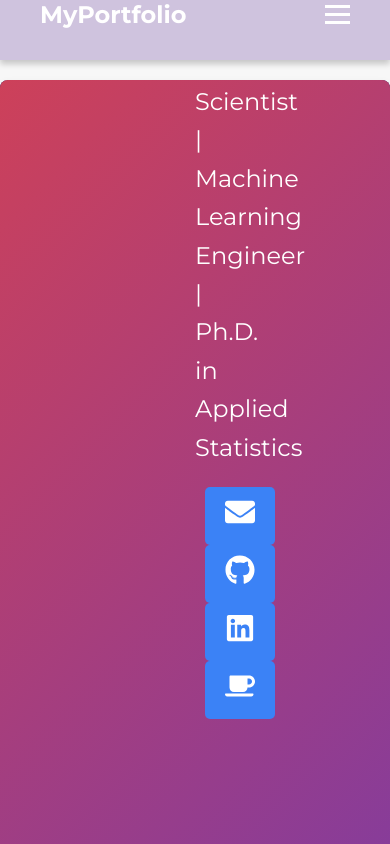
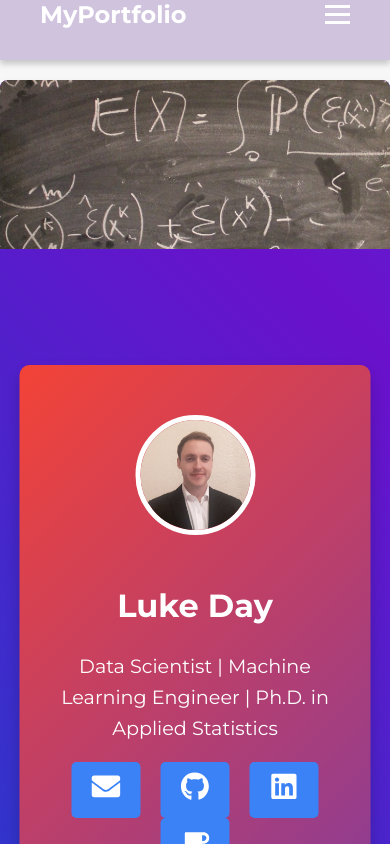
Before and after one commit to LukeADay/PersonalWebsite, a React (Create React App) app: page / in a window 390 px wide. Built offline with nearby package versions, Linux system fonts and the light colour scheme.

Commit message:
Improve mobile responsiveness

```diff
--- a/src/components/Hero.css
+++ b/src/components/Hero.css
@@ -9,9 +9,8 @@
   align-items: center;
   background: linear-gradient(45deg, #00aaff, #0052cc, #6a11cb, #2575fc); /* Default gradient colors */
   background-size: 400% 400%; /* Makes the gradient larger for animation */
-  animation: gradientAnimation 15s ease infinite; /* Animation duration and effect */
+  animation: gradientAnimation 10s ease infinite; /* Animation duration and effect */
 }
-
 
 .hero-banner {
   position: absolute;
@@ -20,7 +19,7 @@
   right: 0;
   width: 100%;
   height: 20%; /* Banner height */
-  background-image: url('../assets/bannerpicture.jpeg');
+  background-image: url('../assets/bannerpicture.jpeg'); /* Ensure this matches your image path */
   background-size: cover;
   background-position: center;
 }
@@ -33,16 +32,40 @@
   background: linear-gradient(-45deg, #1a73e8, #673ab7, #f44336, #00bcd4); /* Gradient background */
   background-size: 400% 400%; /* Ensures smooth animation */
   animation: gradientAnimation 8s ease infinite; /* Animates the gradient */
-  padding: 205px 200px; /* Adjust padding */
+  padding: 205px 200px; /* Keeps your original desktop padding */
   border-radius: 15px; /* Rounded corners */
-  width: 100%; /* Adjust width */
+  width: 100%; /* Full width on desktop */
   text-align: center;
   color: white; /* Text color for readability */
   box-shadow: 0 8px 15px rgba(0, 0, 0, 0.2); /* Optional: Add shadow for depth */
 }
 
 
+.profile-image {
+  border-radius: 50%;
+  width: 150px;
+  height: 150px;
+  object-fit: cover;
+  margin-bottom: 20px;
+  border: 5px solid white; /* Optional: Add a border for contrast */
+}
 
+.social-icons a {
+  margin: 0 10px;
+  color: white;
+  font-size: 1.8rem;
+}
+
+.hero-content h1 {
+  font-size: 2.5rem;
+  font-weight: bold;
+}
+
+.hero-content p {
+  font-size: 1.2rem;
+  margin-top: 10px;
+  color: white;
+}
 
 @keyframes gradientAnimation {
   0% {
@@ -56,28 +79,24 @@
   }
 }
 
-.hero-content h2 {
-  font-size: 2.5rem;  /* Adjust size of name */
-  margin-bottom: 10px;  /* Space between name and description */
+/* Media Query for Mobile Adjustments */
+@media screen and (max-width: 768px) {
+  .hero-content {
+    padding: 50px 15px; /* Reduced padding for mobile */
+    border-radius: 10px; /* Slightly smaller rounded corners */
+    width: 90%; /* Adjusts width for smaller screens */
+  }
+
+  .hero-content h1 {
+    font-size: 2rem; /* Scales down title font size */
   }
 
   .hero-content p {
-  font-size: 1.5rem;  /* Adjust the font size of the description */
-  margin-top: 0;
-  color: white;
-  margin-bottom: 20px;  /* Space between description and social icons */
+    font-size: 1.2rem; /* Adjusts description font size */
   }
 
   .profile-image {
-  border-radius: 50%;
-  width: 150px;
-  height: 150px;
-  object-fit: cover;
-  margin-bottom: 20px;
+    width: 120px; /* Scales down the profile image */
+    height: 120px;
   }
-
-.social-icons a {
-  margin: 0 10px;
-  color: white;
-  font-size: 30px;
 }
--- a/src/components/Hero.js
+++ b/src/components/Hero.js
@@ -1,8 +1,7 @@
 import React from 'react';
 import { FaGithub, FaLinkedin, FaEnvelope, FaCoffee } from 'react-icons/fa';
-import './Hero.css'; // Assuming you have a separate CSS for styling
+import './Hero.css';
 import profilepic from '../assets/profilepic.jpeg';
-
 
 function Hero() {
   return (
@@ -18,16 +17,16 @@ function Hero() {
         <p>Data Scientist | Machine Learning Engineer | Ph.D. in Applied Statistics</p>
         <div className="social-icons">
           <a href="mailto:lukeday_10@hotmail.com" target="_blank" rel="noopener noreferrer">
-                      <FaEnvelope size={30} />
+            <FaEnvelope />
           </a>
           <a href="https://github.com/LukeADay" target="_blank" rel="noopener noreferrer">
-                      <FaGithub size={30} />
+            <FaGithub />
           </a>
           <a href="https://www.linkedin.com/in/luke-day-14780585/" target="_blank" rel="noopener noreferrer">
-                      <FaLinkedin size={30} />
+            <FaLinkedin />
           </a>
           <a href="https://www.buymeacoffee.com/LukeADay" target="_blank" rel="noopener noreferrer">
-                      <FaCoffee size={30} />
+            <FaCoffee />
           </a>
         </div>
       </div>
--- a/src/components/Navbar.css
+++ b/src/components/Navbar.css
@@ -1,14 +1,12 @@
 .navbar {
   width: 100%;
-  height: 60px; /* Adjust the height as needed */
-  background-color: rgba(126, 89, 171, 0.322);
+  height: 60px;
+  background-color: rgba(126, 89, 171, 0.322); /* Original purple shade */
   position: sticky;
   top: 0;
   z-index: 1000;
   box-shadow: 0 4px 6px rgba(0, 0, 0, 0.2);
-  transition: background-color 0.3s ease-in-out;
 }
-
 
 .navbar-container {
   display: flex;
@@ -26,10 +24,19 @@
   text-decoration: none;
 }
 
-/* Menu Icon for Mobile */
+/* Menu Icon */
 .menu-icon {
   display: none;
   cursor: pointer;
+}
+
+.menu-icon .bar1,
+.menu-icon .bar2,
+.menu-icon .bar3 {
+  width: 25px;
+  height: 3px;
+  background-color: white;
+  margin: 5px 0;
 }
 
 .menu-icon.open .bar1 {
@@ -42,16 +49,6 @@
 
 .menu-icon.open .bar3 {
   transform: rotate(45deg) translate(-5px, -6px);
-}
-
-.menu-icon .bar1,
-.menu-icon .bar2,
-.menu-icon .bar3 {
-  width: 25px;
-  height: 3px;
-  background-color: white;
-  margin: 5px 0;
-  transition: 0.4s;
 }
 
 /* Navigation Menu */
@@ -68,42 +65,35 @@
   color: white;
   text-decoration: none;
   font-weight: bold;
-  transition: color 0.3s;
 }
 
 .nav-links:hover {
   color: #0300cc;
 }
 
-.nav-links.active {
-  border-bottom: 2px solid #0044cc;
-}
-
-/* Responsive Styles */
+/* Mobile Styles */
 @media screen and (max-width: 768px) {
   .menu-icon {
     display: block;
   }
 
   .nav-menu {
+    display: none;
+  }
+
+  .nav-menu.active {
     display: flex;
     flex-direction: column;
-    width: 100%;
-    height: 0;
-    overflow: hidden;
     position: absolute;
     top: 60px;
     left: 0;
-    background-color: rgba(0, 0, 0, 0.9);
-    transition: height 0.3s ease-in-out;
-  }
-
-  .nav-menu.active {
-    height: 100vh;
+    background-color: rgba(0, 0, 0, 0.9); /* Dark background for mobile */
+    width: 100%;
+    padding: 1rem 0;
   }
 
   .nav-item {
+    margin: 20px 0;
     text-align: center;
-    margin: 20px 0;
   }
 }
```
Lines whose indentation alone changed are shown as unchanged.
